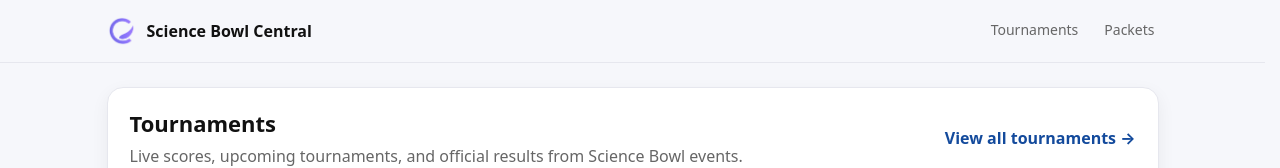
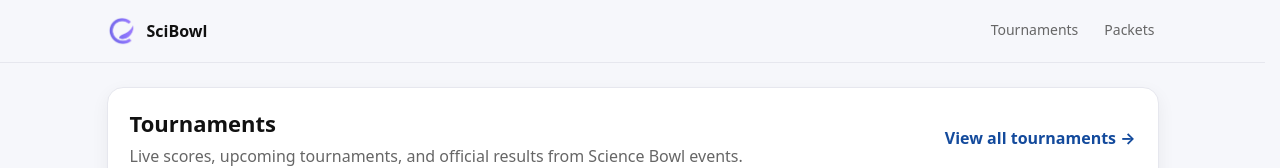
Before and after one commit to xpoes123/scibowl-org, a React (Vite) app in the folder apps/website/frontend/: page / in a window 1280 px wide. Shown: the top 168 px of the page. Built offline with nearby package versions, Linux system fonts and the light colour scheme.

Commit message:
change title

```diff
--- a/apps/website/frontend/src/App.tsx
+++ b/apps/website/frontend/src/App.tsx
@@ -20,8 +20,8 @@ function TopNav() {
     <header className="sbTopNav" role="banner">
       <div className="sbTopNavInner">
         <Link to="/" className="sbTopNavBrand" aria-label="Go to home">
-          <img src="/logo_big.png" alt="Science Bowl Central" className="sbTopNavLogo" />
-          <span className="sbTopNavBrandText">Science Bowl Central</span>
+          <img src="/logo_big.png" alt="SciBowl" className="sbTopNavLogo" />
+          <span className="sbTopNavBrandText">SciBowl</span>
         </Link>
 
         <nav aria-label="Primary" className="sbTopNavLinks">
```
